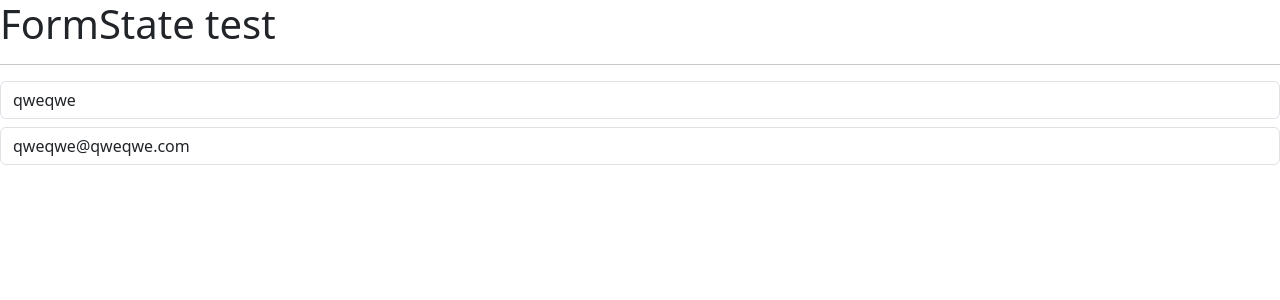
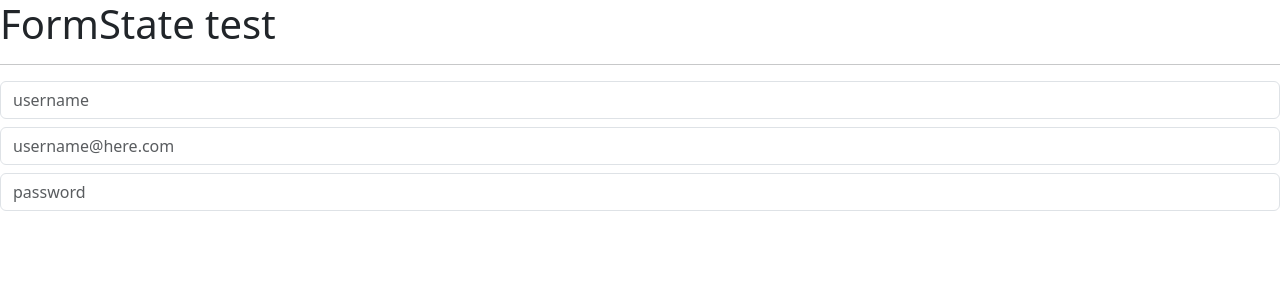
Before and after one commit to cigotete/react-study-basics, a React (Vite) app: page / in a window 1280 px wide. Shown: the top 300 px of the page. Built offline with nearby package versions, Linux system fonts and the light colour scheme.

Commit message:
Custom hook to handle forms.

```diff
--- /dev/null
+++ b/src/02-useEffect/FormWithCustomHook.jsx
@@ -0,0 +1,45 @@
+import { useForm } from '../hooks/useForm';
+
+export const FormWithCustomHook = () => {
+
+  const { formState, handleInputChange } = useForm({
+    username: '',
+    email: '',
+    password: '',
+  });
+
+  const { username, email, password } = formState;
+
+  return (
+    <>
+      <h1>FormState test</h1>
+      <hr />
+      <input
+        type="text"
+        className="form-control"
+        placeholder="username"
+        name="username"
+        value={ username }
+        onChange={ handleInputChange }
+      />
+
+      <input
+        type="email"
+        className="form-control mt-2"
+        placeholder="username@here.com"
+        name="email"
+        value={ email }
+        onChange={ handleInputChange }
+      />
+
+      <input
+        type="password"
+        className="form-control mt-2"
+        placeholder="password"
+        name="password"
+        value={ password }
+        onChange={ handleInputChange }
+      />
+    </>
+  )
+}
--- /dev/null
+++ b/src/hooks/useForm.js
@@ -0,0 +1,18 @@
+import { useState } from 'react'
+
+export const useForm = ( initialForm = {} ) => {
+  const [formState, setFormState] = useState( initialForm );
+
+  const handleInputChange = ({ target }) => {
+    const { name, value } = target;
+    setFormState({
+      ...formState,
+      [name]: value,
+    });
+  }
+
+  return {
+    formState,
+    handleInputChange,
+  }
+}
--- a/src/main.jsx
+++ b/src/main.jsx
@@ -1,10 +1,11 @@
 import React from 'react'
 import ReactDOM from 'react-dom/client'
-import { SimpleForm } from './02-useEffect/SimpleForm'
+//import { SimpleForm } from './02-useEffect/SimpleForm'
+import { FormWithCustomHook } from './02-useEffect/FormWithCustomHook'
 import './index.css'
 
 ReactDOM.createRoot(document.getElementById('root')).render(
   //<React.StrictMode>
-    <SimpleForm />
+    <FormWithCustomHook />
   //</React.StrictMode>,
 )
```
